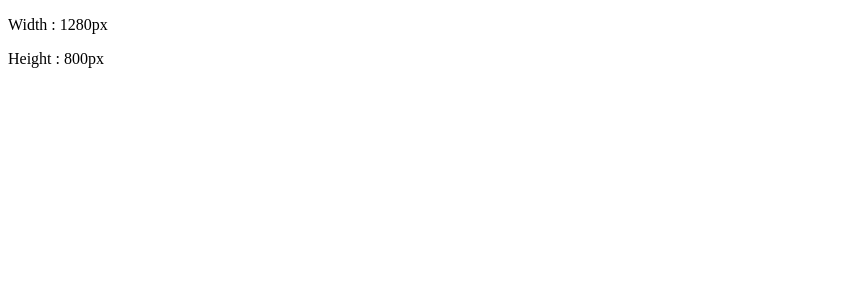
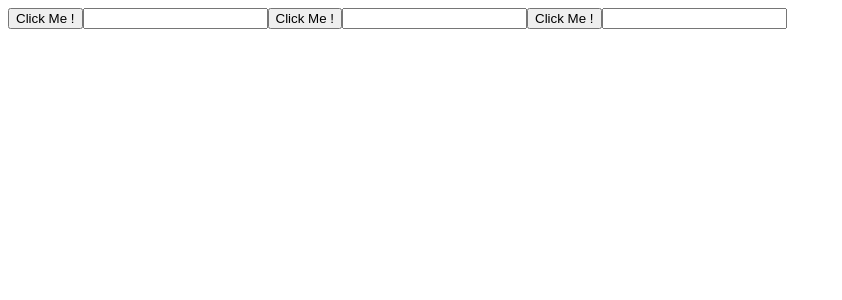
Before and after one commit to Teja-Rayudu/React_Roadmap, a React (Vite) app in the folder my-react-app/: page / in a window 1280 px wide. Shown: the top 300 px of the page, without its empty margins (0-842 px from the left). Built offline with nearby package versions, Linux system fonts and the light colour scheme.

Commit message:
Learn about useRef hook in React

```diff
--- a/my-react-app/src/App.jsx
+++ b/my-react-app/src/App.jsx
@@ -1,10 +1,10 @@
-import ComponentD from "./ComponentD.jsx";
+import Comp from "./Comp.jsx";
 
 function App() {
 
   return(
     <>
-      <ComponentD />
+      <Comp />
     </>
   );
 }
--- /dev/null
+++ b/my-react-app/src/Comp.jsx
@@ -0,0 +1,46 @@
+import React, {useState, useEffect, useRef} from "react";
+
+function Comp(){
+
+    const inputRef1 = useRef(null);
+    const inputRef2 = useRef(null);
+    const inputRef3 = useRef(null);
+
+    useEffect(()=>{
+        console.log("Content rendered");
+    });
+
+    function handleClick1(){
+        inputRef1.current.focus();
+        inputRef1.current.style.backgroundColor = "yellow";
+        inputRef2.current.style.backgroundColor = "";
+        inputRef3.current.style.backgroundColor = "";
+    }
+
+    function handleClick2(){
+        inputRef2.current.focus();
+        inputRef1.current.style.backgroundColor = "";
+        inputRef2.current.style.backgroundColor = "yellow";
+        inputRef3.current.style.backgroundColor = "";
+    }
+
+    function handleClick3(){
+        inputRef3.current.focus();
+        inputRef1.current.style.backgroundColor = "";
+        inputRef2.current.style.backgroundColor = "";
+        inputRef3.current.style.backgroundColor = "yellow";
+    }
+
+    return(<div>
+        <button onClick={handleClick1}>Click Me !</button>
+        <input ref={inputRef1}></input>
+
+        <button onClick={handleClick2}>Click Me !</button>
+        <input ref={inputRef2}></input>
+
+        <button onClick={handleClick3}>Click Me !</button>
+        <input ref={inputRef3}></input>
+    </div>);
+}
+
+export default Comp;
```
